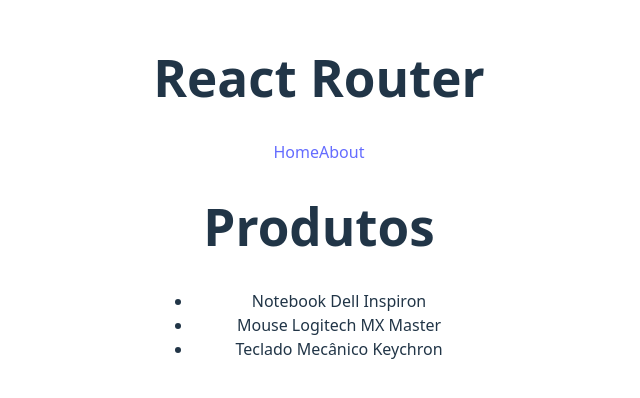
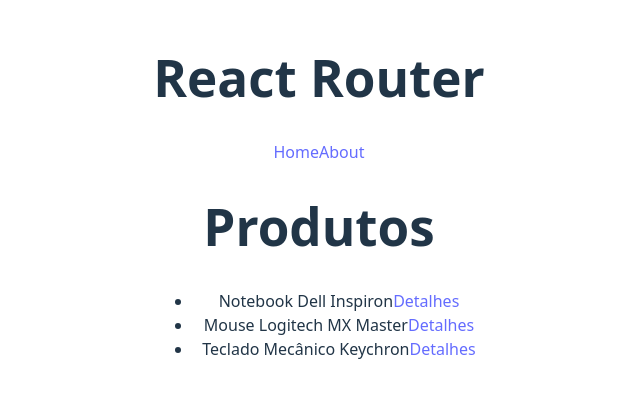
Before and after one commit to theselegadev/react-js, a React (Vite) app in the folder 8_REACT_ROUTER/: page / in a window 1280 px wide. Shown: the part 204-602 px from the top of the page, without its empty margins (321-961 px from the left). Built offline with nearby package versions, Linux system fonts and the light colour scheme; data requests are answered from the project's data file.

Commit message:
rota dinâmica

```diff
--- a/8_REACT_ROUTER/src/App.jsx
+++ b/8_REACT_ROUTER/src/App.jsx
@@ -5,6 +5,7 @@ import {BrowserRouter,Routes,Route} from 'react-router-dom'
 import Home from './pages/Home'
 import About from './pages/About'
 import Navbar from './components/Navbar'
+import Product from './pages/Product'
 
 function App() {
   return (
@@ -15,6 +16,7 @@ function App() {
         <Routes>
           <Route path='/' element={<Home/>}/>
           <Route path='/about' element={<About/>}/>
+          <Route path='/products/:id' element={<Product/>}/>
         </Routes>
       </BrowserRouter>
     </div>
--- a/8_REACT_ROUTER/src/pages/Home.jsx
+++ b/8_REACT_ROUTER/src/pages/Home.jsx
@@ -13,7 +13,10 @@ const Home = () => {
         {error && <p>{error}</p>}
         <ul className="products">
           {items && items.map((item)=>(
-            <li key={item.id}>{item.name}</li>
+            <li key={item.id}>
+              {item.name}
+              <Link to={`/products/${item.id}`}>Detalhes</Link>
+            </li>
           ))}
         </ul>
     </div>
--- /dev/null
+++ b/8_REACT_ROUTER/src/pages/Product.jsx
@@ -0,0 +1,13 @@
+import { useParams } from "react-router-dom"
+
+const Product = () => {
+    const {id} = useParams()
+
+  return (
+    <>
+        <p>ID do produto: {id}</p>
+    </>
+  )
+}
+
+export default Product
```
